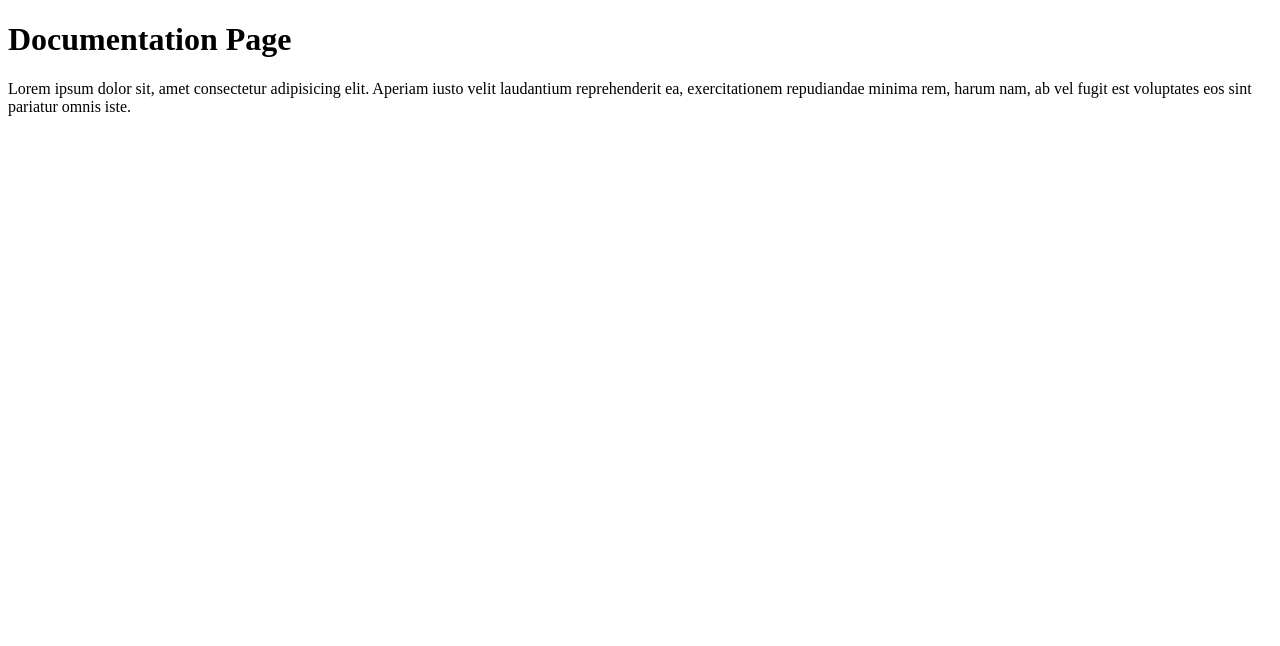
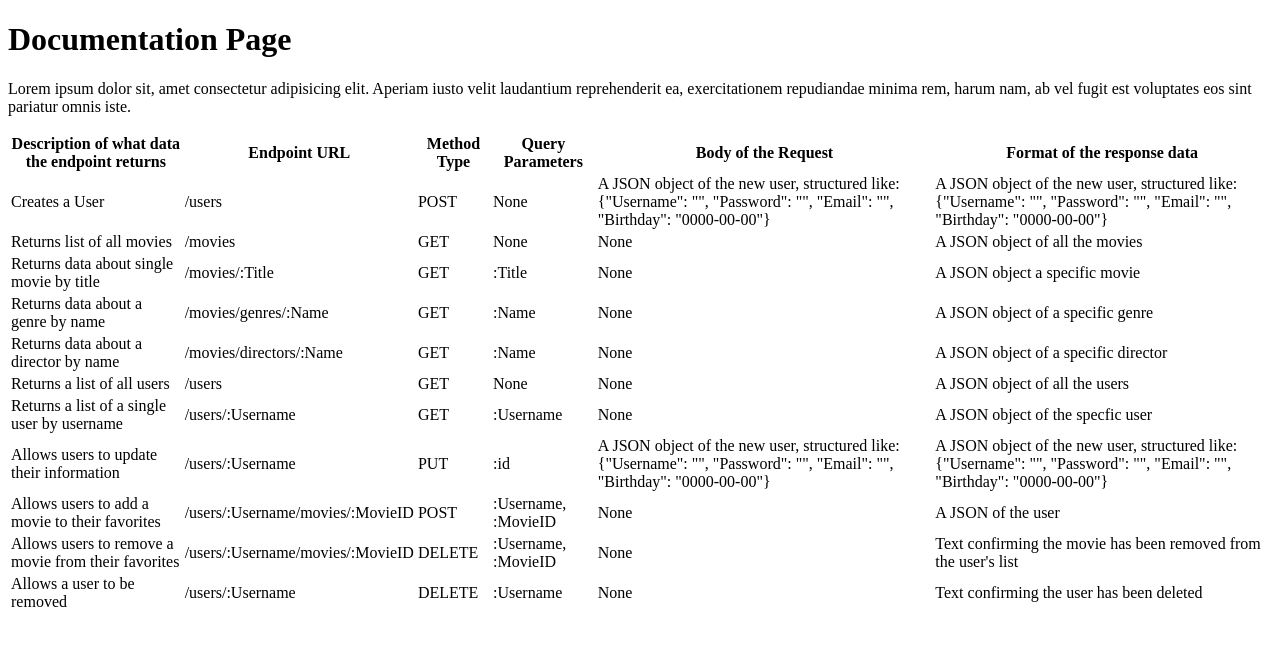
Before and after one commit to MeranAru/movie_api, a website: page public/documentation.html in a window 1280 px wide. Drawn offline with Linux system fonts and the light colour scheme.

Commit message:
Update documentation.html
Added a list on what each request does by adding table and a descriptive meaning in the table

```diff
--- a/public/documentation.html
+++ b/public/documentation.html
@@ -8,5 +8,119 @@
     <body>
         <h1>Documentation Page</h1>
         <p>Lorem ipsum dolor sit, amet consectetur adipisicing elit. Aperiam iusto velit laudantium reprehenderit ea, exercitationem repudiandae minima rem, harum nam, ab vel fugit est voluptates eos sint pariatur omnis iste.</p>
+
+        <table>
+            <thead>
+                <tr>
+                    <th>Description of what data the endpoint returns</th>
+                    <th>Endpoint URL</th>
+                    <th>Method Type</th>
+                    <th>Query Parameters</th>
+                    <th>Body of the Request</th>
+                    <th>Format of the response data</th>
+                </tr>
+            </thead>
+
+            <tbody>
+                <tr>
+                    <td>Creates a User</td>
+                    <td>/users</td>
+                    <td>POST</td>
+                    <td>None</td>
+                    <td>A JSON object of the new user, structured like: {"Username": "", "Password": "", "Email": "", "Birthday": "0000-00-00"}</td>
+                    <td>A JSON object of the new user, structured like: {"Username": "", "Password": "", "Email": "", "Birthday": "0000-00-00"}</td>
+                </tr>
+
+                <tr>
+                    <td>Returns list of all movies</td>
+                    <td>/movies</td>
+                    <td>GET</td>
+                    <td>None</td>
+                    <td>None</td>
+                    <td>A JSON object of all the movies</td>
+                </tr>
+
+                <tr>
+                    <td>Returns data about single movie by title</td>
+                    <td>/movies/:Title</td>
+                    <td>GET</td>
+                    <td>:Title</td>
+                    <td>None</td>
+                    <td>A JSON object a specific movie</td>
+                </tr>
+
+                <tr>
+                    <td>Returns data about a genre by name</td>
+                    <td>/movies/genres/:Name</td>
+                    <td>GET</td>
+                    <td>:Name</td>
+                    <td>None</td>
+                    <td>A JSON object of a specific genre</td>
+                </tr>
+
+                <tr>
+                    <td>Returns data about a director by name</td>
+                    <td>/movies/directors/:Name</td>
+                    <td>GET</td>
+                    <td>:Name</td>
+                    <td>None</td>
+                    <td>A JSON object of a specific director</td>
+                </tr>
+
+                <tr>
+                    <td>Returns a list of all users</td>
+                    <td>/users</td>
+                    <td>GET</td>
+                    <td>None</td>
+                    <td>None</td>
+                    <td>A JSON object of all the users</td>
+                </tr>
+
+                <tr>
+                    <td>Returns a list of a single user by username</td>
+                    <td>/users/:Username</td>
+                    <td>GET</td>
+                    <td>:Username</td>
+                    <td>None</td>
+                    <td>A JSON object of the specfic user</td>
+                </tr>
+
+                <tr>
+                    <td>Allows users to update their information</td>
+                    <td>/users/:Username</td>
+                    <td>PUT</td>
+                    <td>:id</td>
+                    <td>A JSON object of the new user, structured like: {"Username": "", "Password": "", "Email": "", "Birthday": "0000-00-00"}</td>
+                    <td>A JSON object of the new user, structured like: {"Username": "", "Password": "", "Email": "", "Birthday": "0000-00-00"}</td>
+                </tr>
+
+                <tr>
+                    <td>Allows users to add a movie to their favorites</td>
+                    <td>/users/:Username/movies/:MovieID</td>
+                    <td>POST</td>
+                    <td>:Username, :MovieID</td>
+                    <td>None</td>
+                    <td>A JSON of the user</td>
+                </tr>
+
+                <tr>
+                    <td>Allows users to remove a movie from their favorites</td>
+                    <td>/users/:Username/movies/:MovieID</td>
+                    <td>DELETE</td>
+                    <td>:Username, :MovieID</td>
+                    <td>None</td>
+                    <td>Text confirming the movie has been removed from the user's list</td>
+                </tr>
+
+                <tr>
+                    <td>Allows a user to be removed</td>
+                    <td>/users/:Username</td>
+                    <td>DELETE</td>
+                    <td>:Username</td>
+                    <td>None</td>
+                    <td>Text confirming the user has been deleted</td>
+                </tr>
+            </tbody>
+        </table>
     </body>
 </html>
```
